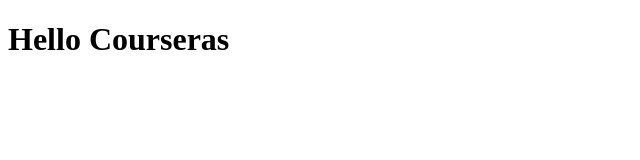
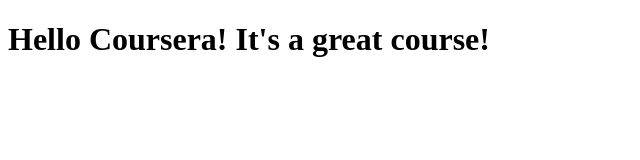
Before and after one commit to KTTHEKID/coursera-test, a plain HTML site: page site/index.html in a window 1280 px wide. Shown: the whole page, without its empty margins (0-640 px from the left). Drawn offline with Linux system fonts and the light colour scheme.

Commit message:
Small addition to our page content

```diff
--- a/site/index.html
+++ b/site/index.html
@@ -6,6 +6,6 @@
 	<title>Hello Coursera</title>
 </head>
 <body>
-<h1> Hello Courseras</h1>
+<h1> Hello Coursera! It's a great course!</h1>
 </body>
 </html>
```
